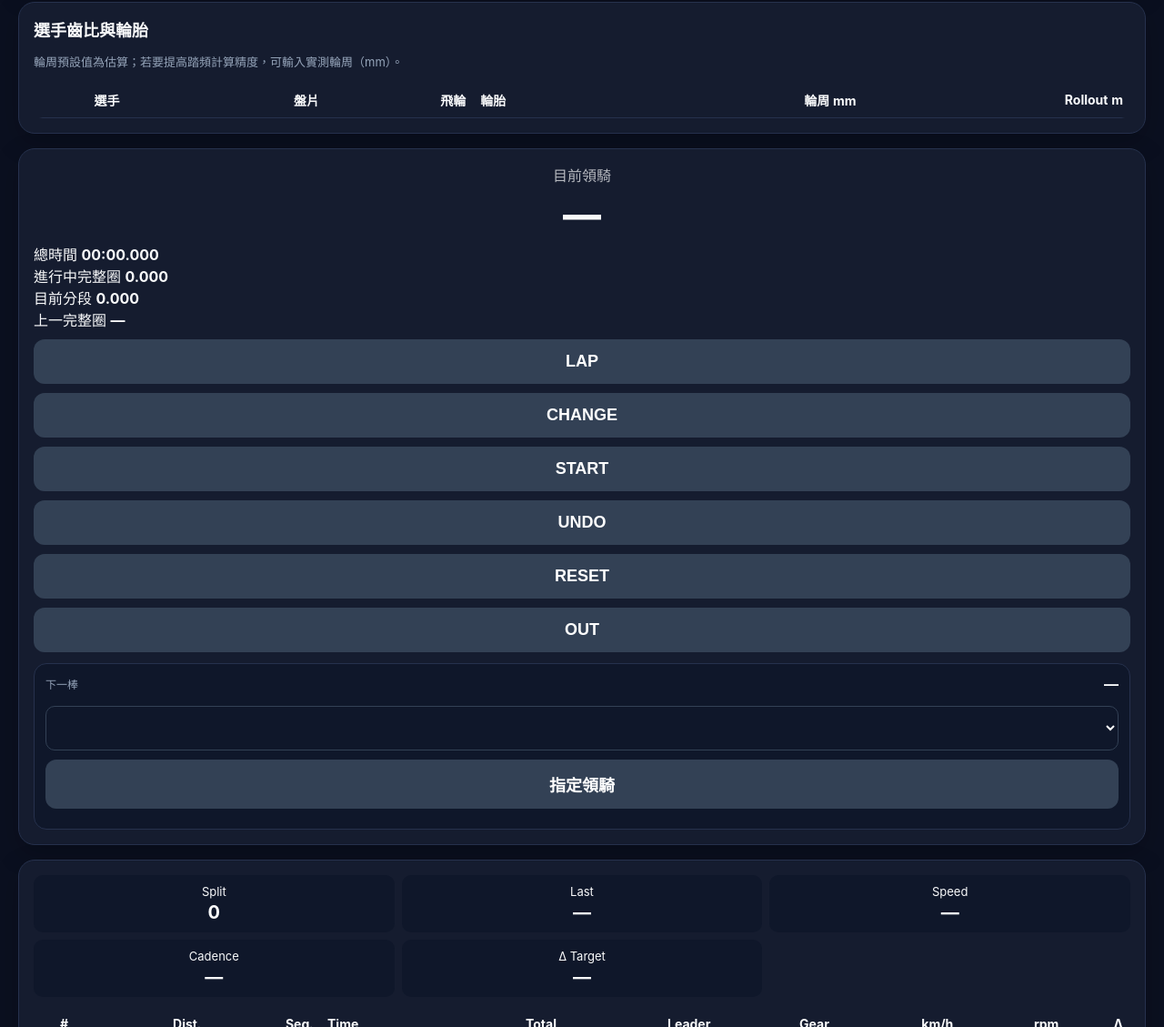
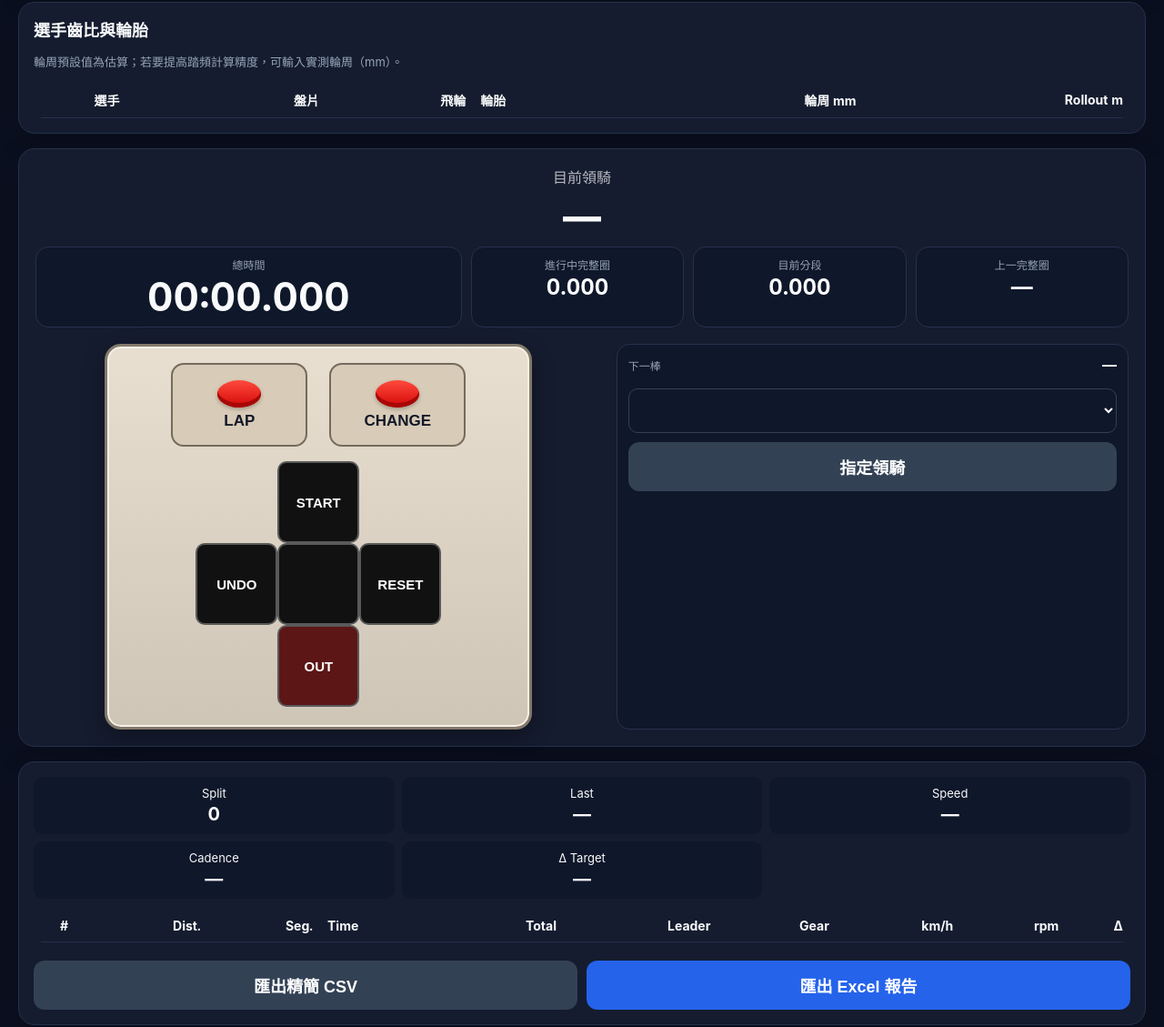
Before and after one commit to ahi0128/track-cycling-timer, a plain HTML site: page index.html in a window 1280 px wide. Shown: the part 484-1613 px from the top of the page at 91% size. Drawn offline with nearby package versions, Linux system fonts and the light colour scheme.

Commit message:
Style stopwatch console like physical controller

```diff
--- a/styles.css
+++ b/styles.css
@@ -222,3 +222,84 @@ button:active{transform:scale(.99)}button.primary{background:#2563eb}button.acce
   .timer-secondary{grid-template-columns:1fr 1fr}
   .time-panel strong{font-size:21px}
 }
+
+/* Stopwatch console matching the physical controller */
+.timer-console{padding:18px}
+.timer-top{text-align:center}
+.time-dashboard{
+  display:grid;
+  grid-template-columns:2fr 1fr 1fr 1fr;
+  gap:10px;
+  align-items:stretch;
+  margin:8px 0 18px
+}
+.time-main-panel,.time-mini-panel{
+  background:#0f172a;border:1px solid #26314d;border-radius:14px;
+  padding:10px 12px;text-align:center
+}
+.time-main-panel span,.time-mini-panel span{
+  display:block;color:#94a3b8;font-size:12px;margin-bottom:4px
+}
+.time-main-panel strong,.time-mini-panel strong{
+  display:block;font-variant-numeric:tabular-nums;line-height:1.05
+}
+.time-main-panel strong{font-size:44px}
+.time-mini-panel strong{font-size:24px}
+
+.timer-workspace{
+  display:grid;
+  grid-template-columns:minmax(360px,1.05fr) minmax(300px,.95fr);
+  gap:16px;
+  align-items:center
+}
+.timer-controller-shell{
+  max-width:470px;width:100%;margin:0 auto;padding:18px 24px 22px;
+  background:linear-gradient(180deg,#e8dfd0,#cfc5b7);
+  border:3px solid #82796c;border-radius:18px;
+  box-shadow:inset 0 0 0 2px #f8f0e5,0 8px 24px #0005
+}
+.timer-red-row{display:flex;justify-content:center;gap:24px;margin-bottom:16px}
+.timer-red-button{
+  width:150px;height:92px;margin:0;padding:8px;border-radius:14px;
+  background:#d8cbb7;border:2px solid #746b5d;color:#111827;
+  display:flex;flex-direction:column;align-items:center;justify-content:center;gap:5px
+}
+.timer-red-button .round-red{
+  width:48px;height:30px;border-radius:50%;
+  background:linear-gradient(#ff4a3d,#d40808);
+  box-shadow:inset 0 -5px 0 #a80707,0 2px 4px #0004
+}
+.timer-red-button strong{font-size:17px}
+.timer-dpad{
+  width:270px;height:270px;margin:0 auto;display:grid;
+  grid-template-columns:90px 90px 90px;grid-template-rows:90px 90px 90px;
+  grid-template-areas:". up ." "left center right" ". down ."
+}
+.timer-dpad-key{
+  margin:0!important;padding:6px!important;border-radius:10px!important;
+  background:#111!important;border:2px solid #595959!important;color:#fff!important;
+  min-height:0!important;display:flex;align-items:center;justify-content:center
+}
+.timer-dpad-key span{font-size:15px;font-weight:800}
+.timer-up{grid-area:up}.timer-left{grid-area:left}.timer-right{grid-area:right}.timer-down{grid-area:down}
+.timer-dpad-center{grid-area:center;background:#111;border:2px solid #595959;border-radius:10px}
+.timer-dpad-key.danger-dpad{background:#5d1616!important}
+.timer-rotation-panel{margin:0;min-height:100%;display:flex;flex-direction:column;justify-content:flex-start}
+.timer-rotation-panel select{margin-top:8px}
+.timer-rotation-panel #setLeaderBtn{margin-top:10px}
+.timer-rotation-panel .rotation-roster{margin-top:12px}
+
+@media(max-width:899px){
+  .time-dashboard{grid-template-columns:1fr 1fr}
+  .time-main-panel{grid-column:1/-1}
+  .timer-workspace{grid-template-columns:1fr}
+  .timer-controller-shell{max-width:420px}
+}
+@media(max-width:600px){
+  .time-dashboard{grid-template-columns:1fr 1fr}
+  .time-main-panel strong{font-size:36px}
+  .time-mini-panel strong{font-size:20px}
+  .timer-controller-shell{padding:14px}
+  .timer-red-button{width:120px;height:78px}
+  .timer-dpad{width:210px;height:210px;grid-template-columns:70px 70px 70px;grid-template-rows:70px 70px 70px}
+}
```
